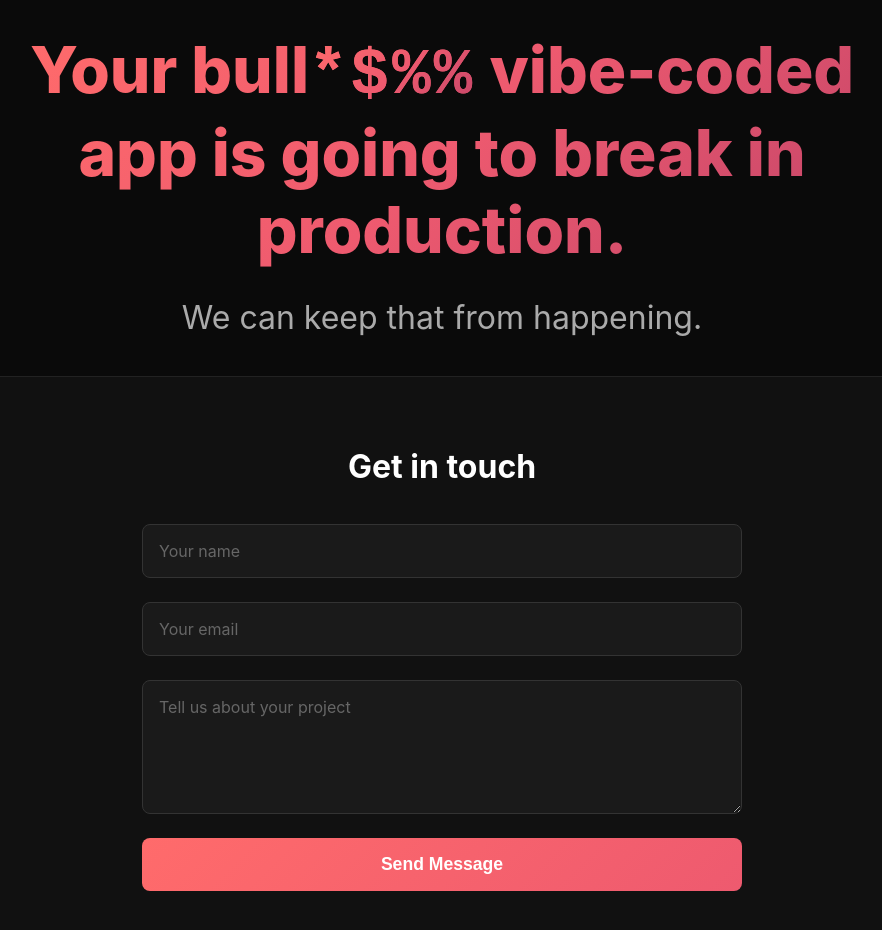
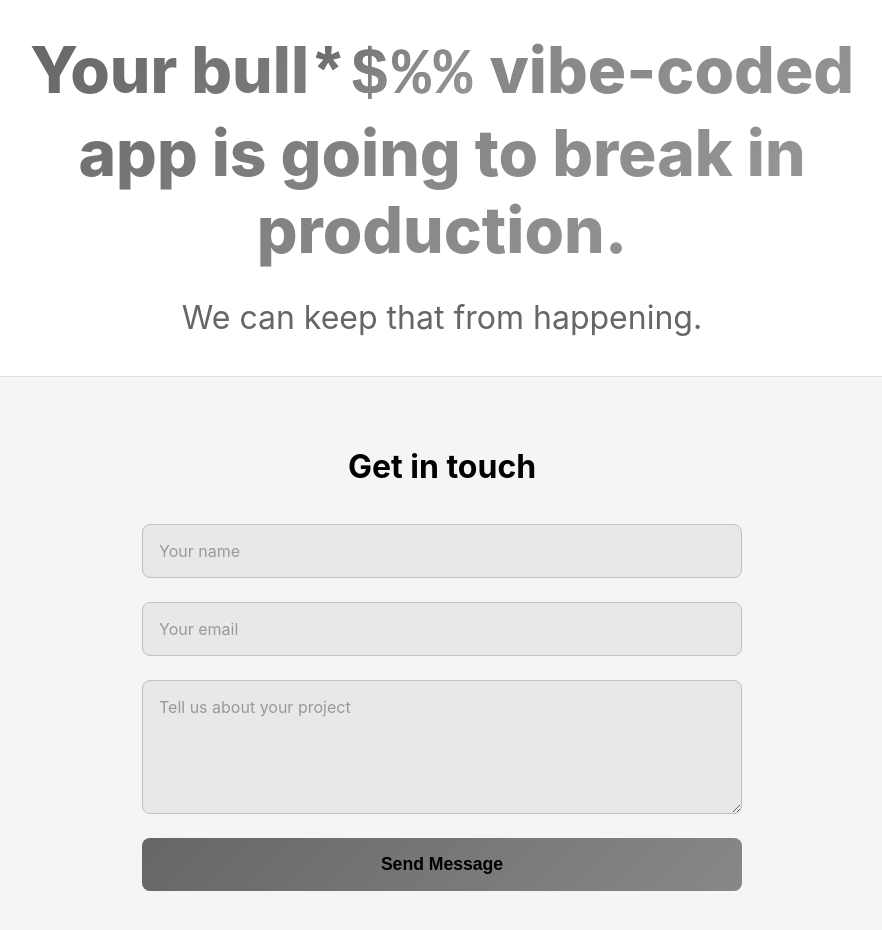
Before and after one commit to ktut/fixyourvibes, a Vue app: page / in a window 1280 px wide. Shown: the top 930 px of the page, without its empty margins (198-1080 px from the left). Built offline with nearby package versions, Linux system fonts and the light colour scheme.

Commit message:
Change color scheme

```diff
--- a/src/App.vue
+++ b/src/App.vue
@@ -44,57 +44,54 @@ export default {
   </div>
 </template>
 
-<style lang="sass">
-*
-  margin: 0
-  padding: 0
-  box-sizing: border-box
+<style lang="scss">
+@import './styles/global.scss';
+@import './styles/variables.scss';
 
-body
-  font-family: -apple-system, BlinkMacSystemFont, 'Segoe UI', Roboto, Oxygen, Ubuntu, Cantarell, sans-serif
-  background: #0a0a0a
-  color: #fff
-  line-height: 1.6
+.app {
+  min-height: 100vh;
+  display: flex;
+  flex-direction: column;
+}
 
-.app
-  min-height: 100vh
-  display: flex
-  flex-direction: column
+.hero {
+  flex: 1;
+  display: flex;
+  flex-direction: column;
+  justify-content: center;
+  align-items: center;
+  padding: $spacing-md;
+  text-align: center;
+  max-width: $width-hero-max;
+  margin: 0 auto;
 
-.hero
-  flex: 1
-  display: flex
-  flex-direction: column
-  justify-content: center
-  align-items: center
-  padding: 2rem
-  text-align: center
-  max-width: 900px
-  margin: 0 auto
+  h1 {
+    font-size: clamp(2rem, 5vw, 4rem);
+    font-weight: 800;
+    margin-bottom: $spacing-sm;
+    line-height: 1.2;
+    background: $gradient-primary;
+    -webkit-background-clip: text;
+    -webkit-text-fill-color: transparent;
+    background-clip: text;
 
-  h1
-    font-size: clamp(2rem, 5vw, 4rem)
-    font-weight: 800
-    margin-bottom: 1.5rem
-    line-height: 1.2
-    background: linear-gradient(135deg, #ff6b6b, #ee5a6f, #c44569)
-    -webkit-background-clip: text
-    -webkit-text-fill-color: transparent
-    background-clip: text
+    .glitch {
+      font-family: 'Courier New', monospace;
+      font-weight: 900;
+      letter-spacing: 0.05em;
+      display: inline-block;
+      background: $gradient-primary;
+      -webkit-background-clip: text;
+      -webkit-text-fill-color: transparent;
+      background-clip: text;
+    }
+  }
 
-    .glitch
-      font-family: 'Courier New', monospace
-      font-weight: 900
-      letter-spacing: 0.05em
-      display: inline-block
-      background: linear-gradient(135deg, #ff6b6b, #ee5a6f, #c44569)
-      -webkit-background-clip: text
-      -webkit-text-fill-color: transparent
-      background-clip: text
-
-  h2
-    font-size: clamp(1.2rem, 3vw, 2rem)
-    font-weight: 400
-    color: #aaa
-    max-width: 600px
+  h2 {
+    font-size: clamp(1.2rem, 3vw, 2rem);
+    font-weight: 400;
+    color: $text-secondary;
+    max-width: $width-container-max;
+  }
+}
 </style>
--- a/src/components/ContactForm.vue
+++ b/src/components/ContactForm.vue
@@ -18,7 +18,7 @@ export default {
       this.submitStatus = null
 
       try {
-        const formspreeEndpoint = import.meta.env.VITE_FORMSPREE_ENDPOINT || 'https://formspree.io/f/ramzidreessen@gmail.com'
+        const formspreeEndpoint = import.meta.env.VITE_FORMSPREE_ENDPOINT || 'https://formspree.io/f/myzlggao'
         const response = await fetch(formspreeEndpoint, {
           method: 'POST',
           headers: {
@@ -109,82 +109,98 @@ export default {
   </section>
 </template>
 
-<style lang="sass" scoped>
-.contact-section
-  background: #111
-  padding: 4rem 2rem
-  border-top: 1px solid #222
+<style lang="scss" scoped>
+@import '../styles/variables.scss';
 
-.container
-  max-width: 600px
-  margin: 0 auto
+.contact-section {
+  background: $bg-secondary;
+  padding: $spacing-lg $spacing-md;
+  border-top: 1px solid $border-primary;
+}
 
-  h3
-    font-size: 2rem
-    font-weight: 700
-    margin-bottom: 2rem
-    text-align: center
+.container {
+  max-width: $width-container-max;
+  margin: 0 auto;
 
-.contact-form
-  display: flex
-  flex-direction: column
-  gap: 1.5rem
+  h3 {
+    font-size: 2rem;
+    font-weight: 700;
+    margin-bottom: $spacing-md;
+    text-align: center;
+  }
+}
 
-.form-group
-  display: flex
-  flex-direction: column
+.contact-form {
+  display: flex;
+  flex-direction: column;
+  gap: $spacing-sm;
+}
+
+.form-group {
+  display: flex;
+  flex-direction: column;
 
   input,
-  textarea
-    padding: 1rem
-    font-size: 1rem
-    background: #1a1a1a
-    border: 1px solid #333
-    border-radius: 8px
-    color: #fff
-    font-family: inherit
-    transition: all 0.3s ease
+  textarea {
+    padding: $spacing-xs;
+    font-size: 1rem;
+    background: $bg-tertiary;
+    border: 1px solid $border-secondary;
+    border-radius: $border-radius;
+    color: $text-primary;
+    font-family: inherit;
+    transition: $transition-default;
 
-    &:focus
-      outline: none
-      border-color: #ff6b6b
-      background: #222
+    &:focus {
+      outline: none;
+      border-color: $border-focus;
+      background: $bg-hover;
+    }
 
-    &::placeholder
-      color: #666
+    &::placeholder {
+      color: $text-tertiary;
+    }
+  }
+}
 
-.submit-btn
-  padding: 1rem 2rem
-  font-size: 1.1rem
-  font-weight: 600
-  background: linear-gradient(135deg, #ff6b6b, #ee5a6f)
-  color: #fff
-  border: none
-  border-radius: 8px
-  cursor: pointer
-  transition: all 0.3s ease
+.submit-btn {
+  padding: $spacing-xs $spacing-md;
+  font-size: 1.1rem;
+  font-weight: 600;
+  background: $gradient-button;
+  color: $text-primary;
+  border: none;
+  border-radius: $border-radius;
+  cursor: pointer;
+  transition: $transition-default;
 
-  &:hover:not(:disabled)
-    transform: translateY(-2px)
-    box-shadow: 0 10px 20px rgba(255, 107, 107, 0.3)
+  &:hover:not(:disabled) {
+    transform: translateY(-2px);
+    box-shadow: 0 10px 20px rgba(100, 100, 100, 0.3);
+  }
 
-  &:disabled
-    opacity: 0.6
-    cursor: not-allowed
+  &:disabled {
+    opacity: 0.6;
+    cursor: not-allowed;
+  }
+}
 
-.status-message
-  padding: 1rem
-  border-radius: 8px
-  text-align: center
-  font-weight: 500
+.status-message {
+  padding: $spacing-xs;
+  border-radius: $border-radius;
+  text-align: center;
+  font-weight: 500;
 
-  &.success
-    background: rgba(72, 187, 120, 0.1)
-    color: #68d391
-    border: 1px solid rgba(72, 187, 120, 0.3)
+  &.success {
+    background: $success-bg;
+    color: $success-text;
+    border: 1px solid $success-border;
+  }
 
-  &.error
-    background: rgba(245, 101, 101, 0.1)
-    color: #fc8181
-    border: 1px solid rgba(245, 101, 101, 0.3)
+  &.error {
+    background: $error-bg;
+    color: $error-text;
+    border: 1px solid $error-border;
+  }
+}
 </style>
--- /dev/null
+++ b/src/styles/global.scss
@@ -0,0 +1,16 @@
+@import './variables.scss';
+
+// Universal reset
+* {
+  margin: 0;
+  padding: 0;
+  box-sizing: border-box;
+}
+
+// Body styles
+body {
+  font-family: -apple-system, BlinkMacSystemFont, 'Segoe UI', Roboto, Oxygen, Ubuntu, Cantarell, sans-serif;
+  background: $bg-primary;
+  color: $text-primary;
+  line-height: 1.6;
+}
--- /dev/null
+++ b/src/styles/variables.scss
@@ -0,0 +1,51 @@
+// Colors
+// Background colors
+$bg-primary: #ffffff;
+$bg-secondary: #f5f5f5;
+$bg-tertiary: #e8e8e8;
+$bg-hover: #d0d0d0;
+
+// Border colors
+$border-primary: #e0e0e0;
+$border-secondary: #c0c0c0;
+$border-focus: #666666;
+
+// Text colors
+$text-primary: #000000;
+$text-secondary: #666666;
+$text-tertiary: #999999;
+
+// Gradient colors (now using greys)
+$gradient-primary: linear-gradient(135deg, #666666, #888888, #999999);
+$gradient-button: linear-gradient(135deg, #666666, #888888);
+
+// Grey color values
+$color-grey-dark: #666666;
+$color-grey-medium: #888888;
+$color-grey-light: #999999;
+
+// Success colors
+$success-bg: rgba(100, 100, 100, 0.1);
+$success-text: #555555;
+$success-border: rgba(100, 100, 100, 0.3);
+
+// Error colors
+$error-bg: rgba(150, 150, 150, 0.1);
+$error-text: #666666;
+$error-border: rgba(150, 150, 150, 0.3);
+
+// Widths
+$width-hero-max: 900px;
+$width-container-max: 600px;
+
+// Border radius
+$border-radius: 8px;
+
+// Transitions
+$transition-default: all 0.3s ease;
+
+// Spacing
+$spacing-xs: 1rem;
+$spacing-sm: 1.5rem;
+$spacing-md: 2rem;
+$spacing-lg: 4rem;
```
Also changed, not shown: 1 other file (tests, documents, lock files or other folders).
